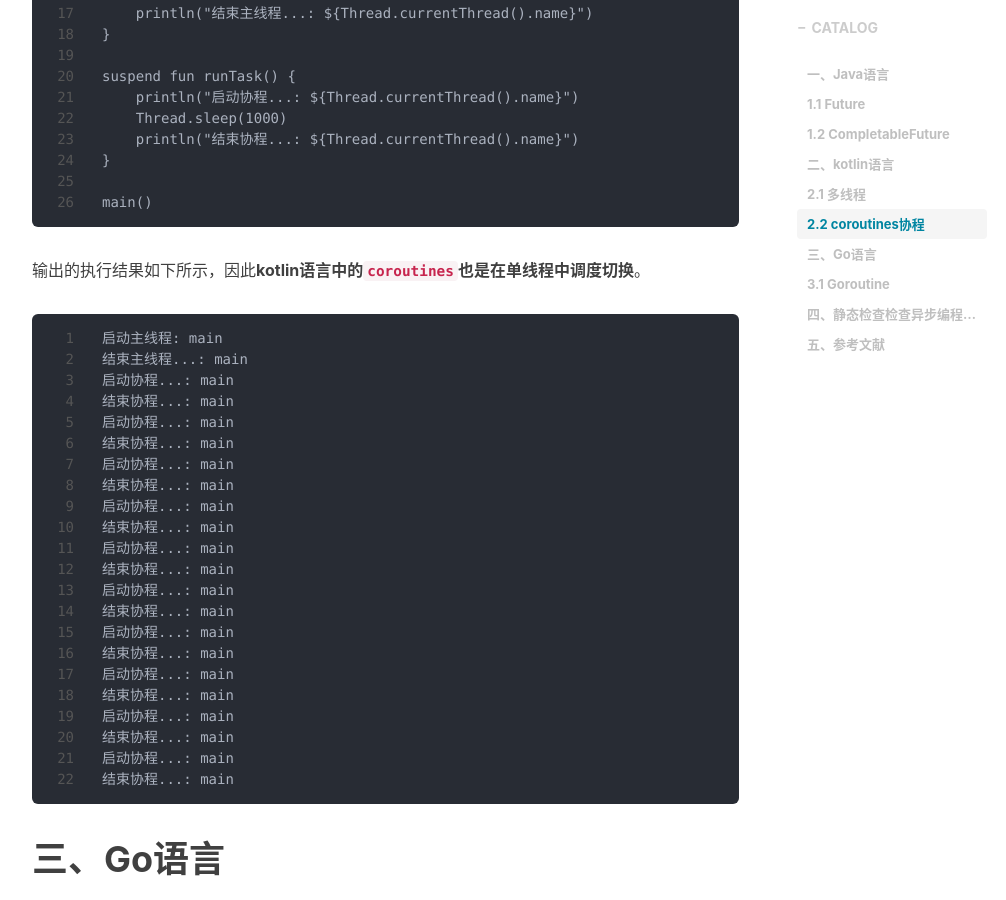
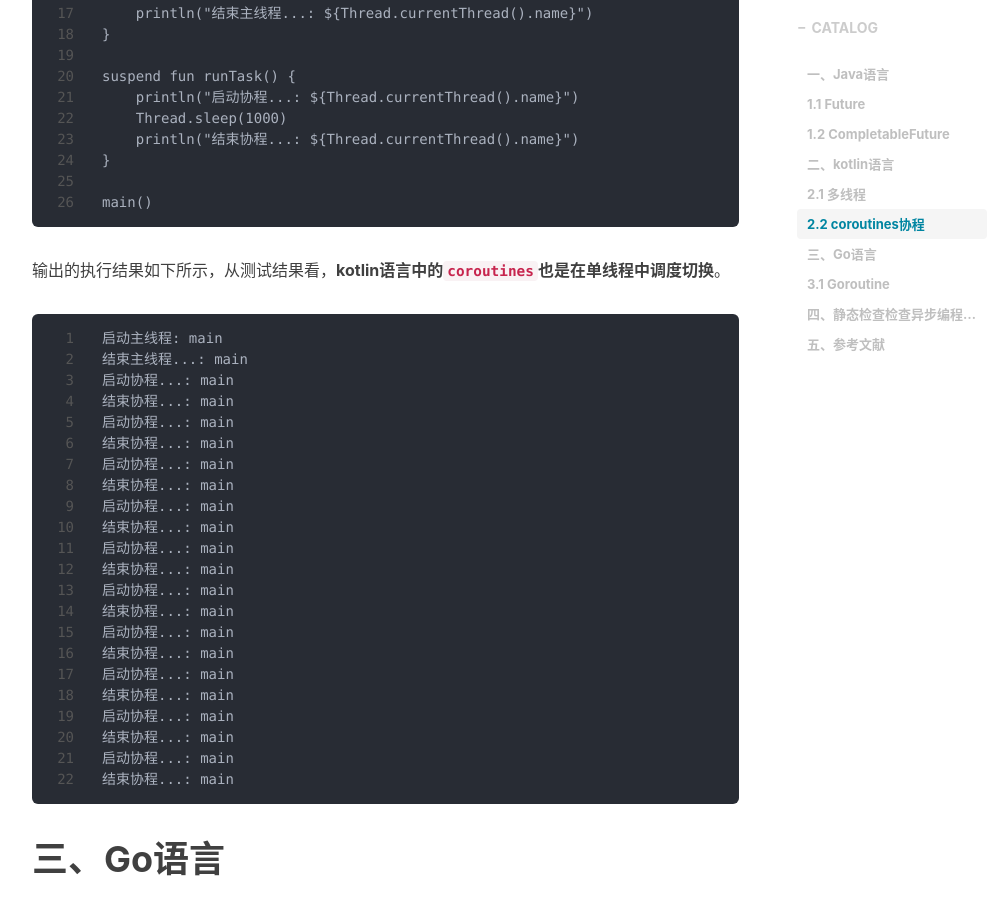
Before and after one commit to shihai1991/shihai1991.github.io, a Jekyll site: the page built from _posts/2021-12-24-java异步编程的静态检查.md, in a window 1280 px wide and 900 px high, scrolled down 3139 px. Shown: the whole window, without its empty margins (233-1239 px from the left). Built offline with Jekyll 4.4.1, drawn with Linux system fonts in a browser that asks for light colours; nearby versions of some CDN libraries; comment, search, counter and statistics services are not loaded.

Commit message:
Update 2021-12-24-java异步编程的静态检查.md

````diff
--- a/_posts/2021-12-24-java异步编程的静态检查.md
+++ b/_posts/2021-12-24-java异步编程的静态检查.md
@@ -116,7 +116,7 @@ suspend fun runTask() {
 
 main()
 ```
-输出的执行结果如下所示，因此**kotlin语言中的`coroutines`也是在单线程中调度切换**。
+输出的执行结果如下所示，从测试结果看，**kotlin语言中的`coroutines`也是在单线程中调度切换**。
 ```
 启动主线程: main
 结束主线程...: main
````
